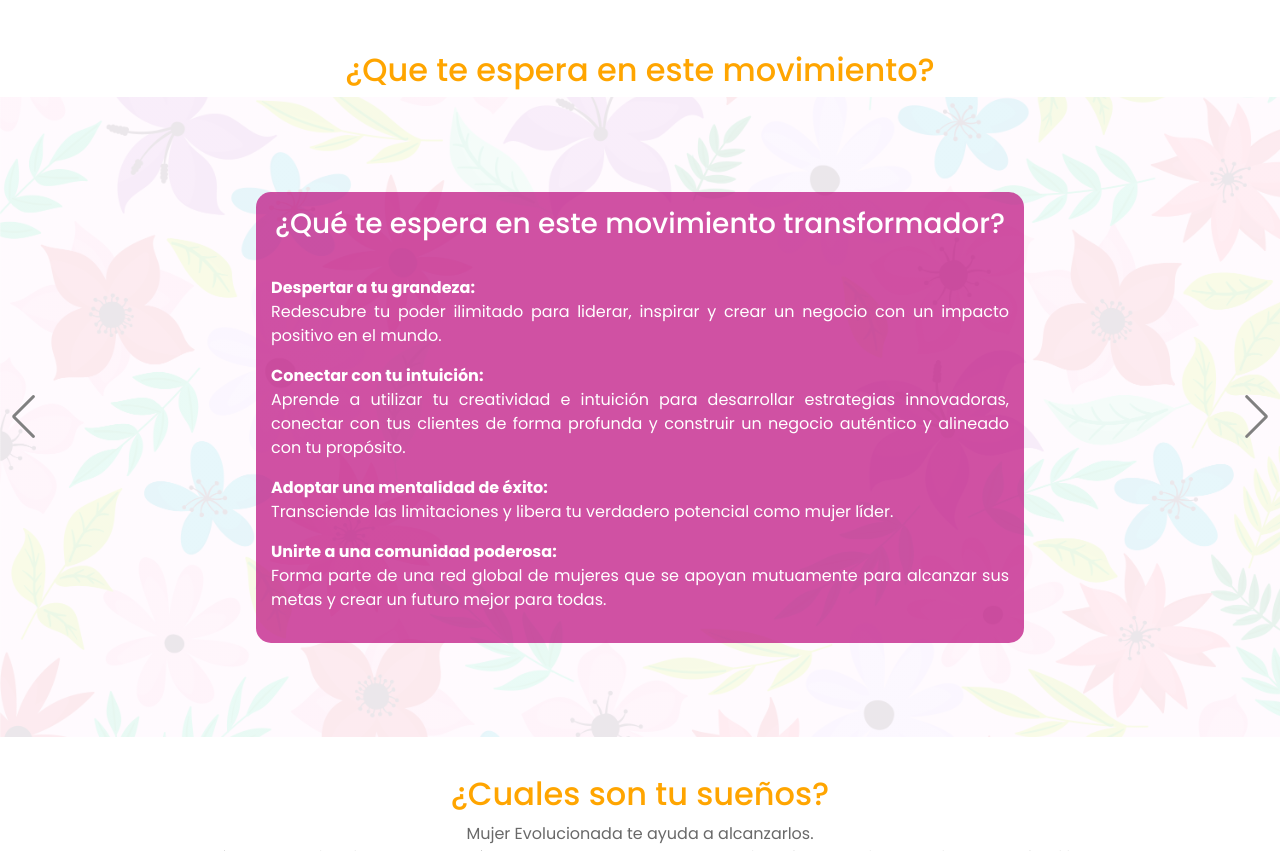
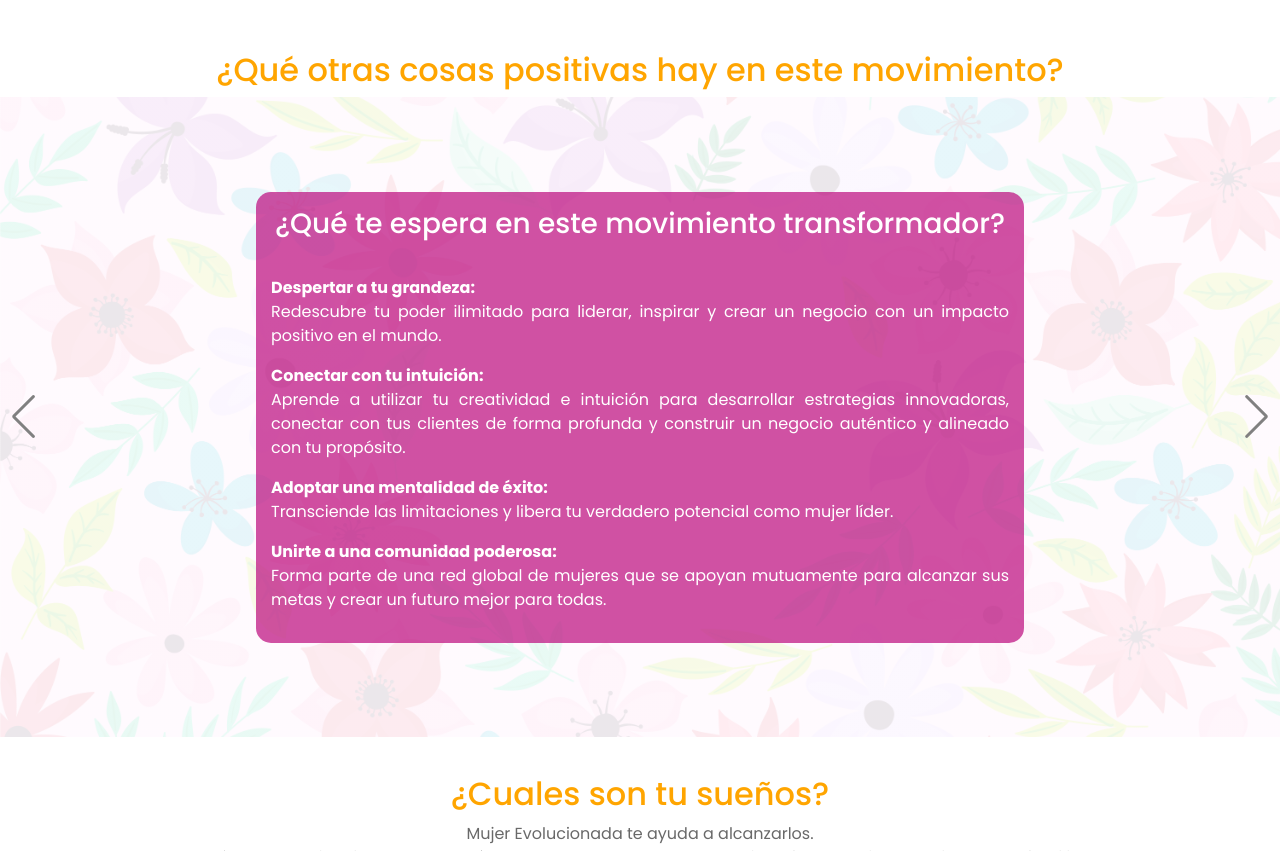
Before and after one commit to Denilcecaes24/pagina-mov-natura, a plain HTML site: page index.html in a window 1280 px wide. Shown: the part 3658-4509 px from the top of the page. Drawn offline with nearby package versions, Linux system fonts and the light colour scheme.

Commit message:
Update index.html

```diff
--- a/index.html
+++ b/index.html
@@ -375,7 +375,7 @@
 
 
         <section class="contenedor_comp_esp">
-            <h2>¿Que te espera en este movimiento? </h2>
+            <h2>¿Qué otras cosas positivas hay en este movimiento?</h2>
                 <div class="swiper mySwiper3">
                     <div class="swiper-wrapper">
                             <div class="swiper-slide sw-sldr_2">
```
